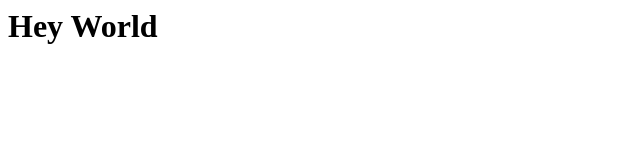
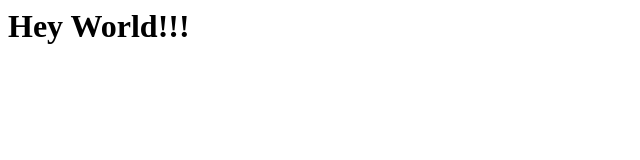
Before and after one commit to jvnx/GitHub-Pages, a plain HTML site: page index.html in a window 1280 px wide. Shown: the full height of the page, 0-640 px from the left. Drawn offline with Linux system fonts and the light colour scheme.

Commit message:
Update index.html

```diff
--- a/index.html
+++ b/index.html
@@ -1 +1 @@
-<h1> Hey World </h1>
+<h1> Hey World!!! </h1>
```
